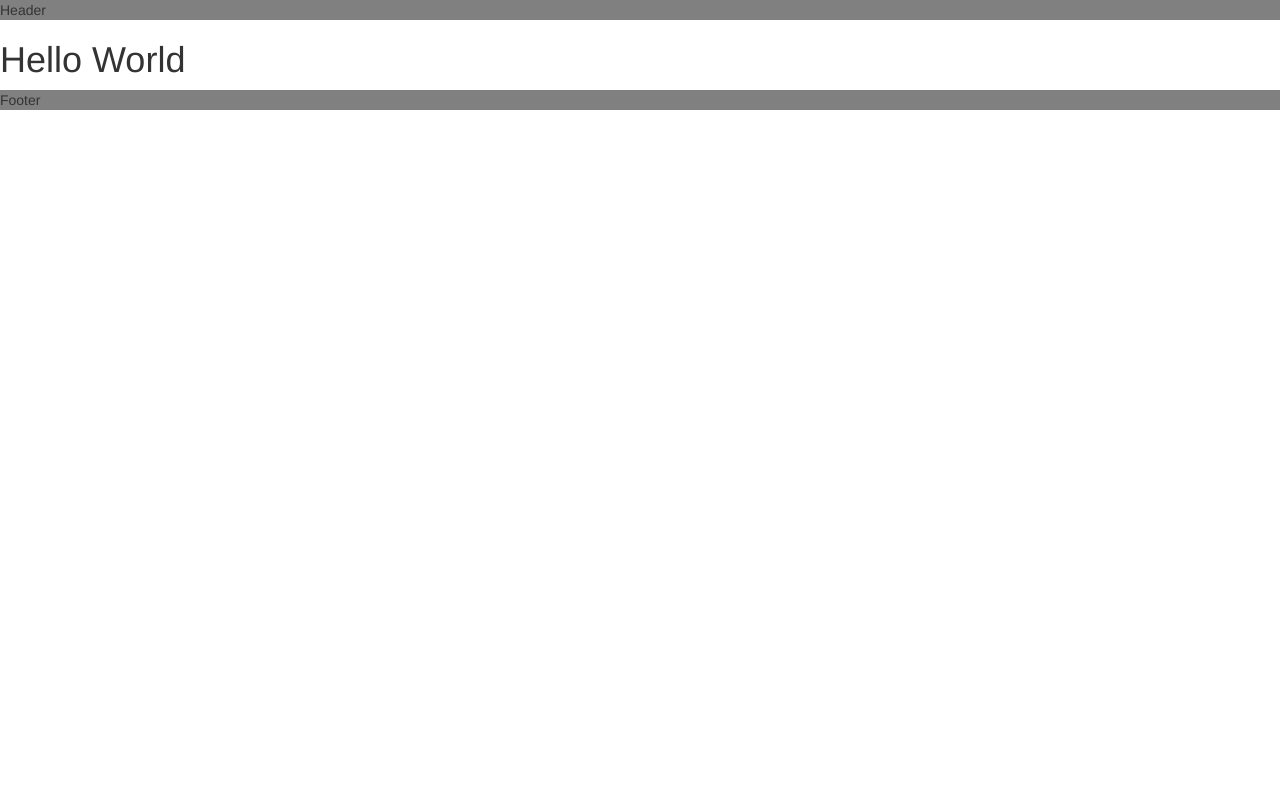
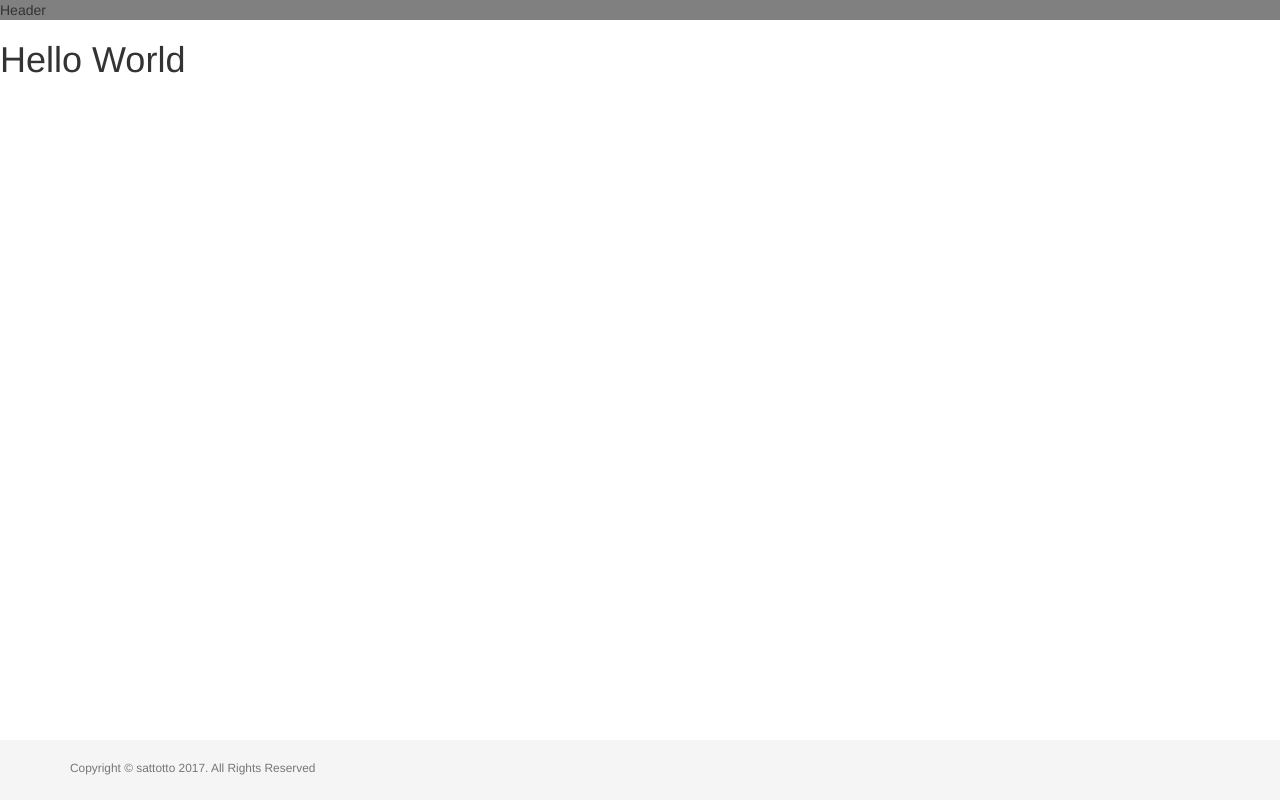
Before and after one commit to sattotto/sattotto.github.io, a plain HTML site: page index.html in a window 1280 px wide. Drawn offline with nearby package versions, Linux system fonts and the light colour scheme.

Commit message:
[add]footerの追加

```diff
--- /dev/null
+++ b/Assets/css/custom.css
@@ -0,0 +1,19 @@
+.footer {
+  position: absolute;
+  bottom: 0;
+  width: 100%;
+  /* Set the fixed height of the footer here */
+  height: 60px;
+  background-color: #f5f5f5;
+}
+body > .container {
+  padding: 60px 15px 0;
+}
+.container .text-muted {
+  margin: 20px 0;
+}
+
+.footer > .container {
+  padding-right: 15px;
+  padding-left: 15px;
+}
--- a/index.html
+++ b/index.html
@@ -4,18 +4,38 @@
 		<meta charset="utf-8">
 		<meta http-equiv="X-UA-Compatible" content="IE=edge">
 		<meta name="viewport" content="width=device-width, initial-scale=1">
-		<title>Bootstrap Sample</title>
+
+		<title>sattotto</title>
+
 		<!-- BootstrapのCSS読み込み -->
 		<link href="Assets/css/bootstrap.min.css" rel="stylesheet">
+
+        <!-- 自作CSS読み込み -->
+        <link href="Assets/css/custom.css" rel="stylesheet">
+
 		<!-- jQuery読み込み -->
 		<script src="https://ajax.googleapis.com/ajax/libs/jquery/1.11.3/jquery.min.js"></script>
+
 		<!-- BootstrapのJS読み込み -->
 		<script src="Assets/js/bootstrap.min.js"></script>
+
 	</head>
 	<body>
+        <!-- header -->
 		<header style="background-color:gray">Header</header>
+
+        <!-- contents -->
 		<h1> Hello World</h1>
-		<footer style="background-color:gray">Footer</footer>
+
+        <!-- footer -->
+		<footer class="footer">
+            <div class="container">
+                <ul class="list-inline">
+
+                </ul>
+                <p class="copyright text-muted small">Copyright &copy; sattotto 2017. All Rights Reserved</p>
+            </div>
+        </footer>
 
 	</body>
 </html>
```
